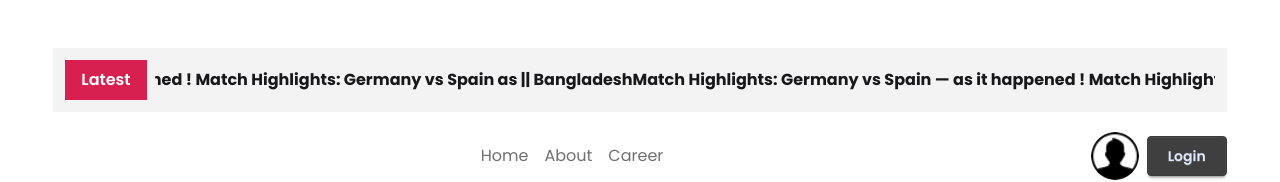
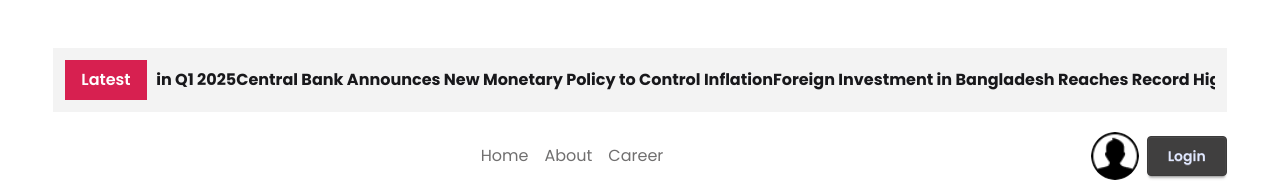
Before and after one commit to ShahadatHasan623/dragon-news-letter-project, a React (Vite) app: page /category/1 in a window 1280 px wide. Shown: the part 174-356 px from the top of the page. Built offline with nearby package versions, Linux system fonts and the light colour scheme; no server answers.

Commit message:
added google login and github login and forgote password will be done

```diff
--- a/src/Provider/AuthProvider.jsx
+++ b/src/Provider/AuthProvider.jsx
@@ -1,8 +1,10 @@
-import { createUserWithEmailAndPassword, onAuthStateChanged, signInWithEmailAndPassword, signOut, updateProfile } from 'firebase/auth';
+import { createUserWithEmailAndPassword, GithubAuthProvider, GoogleAuthProvider, onAuthStateChanged, sendPasswordResetEmail, signInWithEmailAndPassword, signInWithPopup, signOut, updateProfile } from 'firebase/auth';
 import { auth } from '../firebase/firebase.config';
 import { AuthContext } from './AuthContext';
 import { useEffect, useState } from 'react';
 
+const provider =new GoogleAuthProvider()
+const GitHubprovider = new GithubAuthProvider();
 const AuthProvider = ({children}) => {
     const [user,setUser] =useState(null)
     const [loading,setLoading]=useState(true)
@@ -22,6 +24,20 @@ const AuthProvider = ({children}) => {
     const logIn =(email,password)=>{
         setLoading(true)
         return signInWithEmailAndPassword (auth,email,password)
+    }
+
+    // google login
+    const googleLogin =()=>{
+        return signInWithPopup(auth,provider)
+    }
+    // github login
+    const githubLogin=()=>{
+        return signInWithPopup(auth, GitHubprovider)
+    }
+
+    // forgote password
+    const forgotPassword =(email)=>{
+       return sendPasswordResetEmail(auth, email)
     }
 
     // update Profile
@@ -46,6 +62,9 @@ const AuthProvider = ({children}) => {
         setUser,
         signout,
         logIn,
+        googleLogin,
+        githubLogin,
+        forgotPassword,
         updateUser,
         loading
 
--- a/src/components/Homelayout/SocialLogin.jsx
+++ b/src/components/Homelayout/SocialLogin.jsx
@@ -1,11 +1,31 @@
-import React from "react";
+import React, { use } from "react";
+import { AuthContext } from "../../Provider/AuthContext";
 
 const SocialLogin = () => {
+const {googleLogin,githubLogin}=use(AuthContext)
+  const handleGoogleLogin=()=>{
+    googleLogin()
+    .then(result=>{
+      console.log(result.user)
+    })
+    .catch(error=>{
+      console.log(error.message)
+    })
+  }
+  const handleGithubLogin =()=>{
+    githubLogin()
+    .then(result=>{
+      console.log(result.user)
+    })
+    .catch(error=>{
+      console.log(error.message)
+    })
+  }
   return (
     <div>
       <h1 className="font-bold">Login With</h1>
       <div className="mt-5 space-y-2">
-        <button className="btn  w-full bg-white text-black border-[#e5e5e5]">
+        <button onClick={handleGoogleLogin} className="btn  w-full bg-white text-black border-[#e5e5e5]">
           <svg
             aria-label="Google logo"
             width="20"
@@ -35,7 +55,7 @@ const SocialLogin = () => {
           </svg>
           Login with Google
         </button>
-        <button className="btn w-full bg-black text-white border-black">
+        <button onClick={handleGithubLogin} className="btn w-full bg-black text-white border-black">
           <svg
             aria-label="GitHub logo"
             width="20"
--- a/src/components/NewsLatest.jsx
+++ b/src/components/NewsLatest.jsx
@@ -1,7 +1,12 @@
-import React from "react";
+import React, { use } from "react";
 import Marquee from "react-fast-marquee";
 
+const newsLatest=fetch("/news.json")
+.then(res=>res.json())
+
 const NewsLatest = () => {
+  const data =use(newsLatest)
+
   return (
     <div>
       <div className="flex items-center gap-2 bg-base-200 p-3">
@@ -9,39 +14,9 @@ const NewsLatest = () => {
           Latest
         </p>
         <Marquee className="flex gap-5 items-center" pauseOnHover={true} speed={60}>
-          <p className="font-bold">
-            Match Highlights: Germany vs Spain — as it happened ! Match
-            Highlights: Germany vs Spain as || Bangladesh
-          </p>
-          <p className="font-bold">
-            Match Highlights: Germany vs Spain — as it happened ! Match
-            Highlights: Germany vs Spain as || Bangladesh
-          </p>
-          <p className="font-bold">
-            Match Highlights: Germany vs Spain — as it happened ! Match
-            Highlights: Germany vs Spain as || Bangladesh
-          </p>
-          <p className="font-bold">
-            Match Highlights: Germany vs Spain — as it happened ! Match
-            Highlights: Germany vs Spain as || Bangladesh
-          </p>
-          <p className="font-bold">
-            Match Highlights: Germany vs Spain — as it happened ! Match
-            Highlights: Germany vs Spain as || Bangladesh
-          </p>
-          <p className="font-bold">
-            Match Highlights: Germany vs Spain — as it happened ! Match
-            Highlights: Germany vs Spain as || Bangladesh
-          </p>
-          <p className="font-bold">
-            Match Highlights: Germany vs Spain — as it happened ! Match
-            Highlights: Germany vs Spain as || Bangladesh
-          </p>
-          <p className="font-bold">
-            Match Highlights: Germany vs Spain — as it happened ! Match
-            Highlights: Germany vs Spain as || Bangladesh
-          </p>
-
+         {
+          data.map(signleNews=><p className="flex items-center gap-3 font-bold">{signleNews.title}</p>)
+         }
         </Marquee>
       </div>
     </div>
--- a/src/pages/Login.jsx
+++ b/src/pages/Login.jsx
@@ -1,18 +1,23 @@
-import React, { use, useState } from "react";
+import React, { use, useRef, useState } from "react";
 import { Link, useLocation, useNavigate } from "react-router";
 import { AuthContext } from "../Provider/AuthContext";
+import { FaEye, FaEyeSlash } from "react-icons/fa";
 
 const Login = () => {
-  const { logIn } = use(AuthContext);
+  const { logIn, forgotPassword } = use(AuthContext);
   const location = useLocation();
   const navigate = useNavigate();
+  const emailRef = useRef();
+  const [showPassword,setShowPassword]=useState(false)
+  console.log(emailRef);
   // console.log(location)
   const [error, setError] = useState("");
+
   const handleLogin = (e) => {
     e.preventDefault();
     const email = e.target.email.value;
     const password = e.target.password.value;
-    setError('')
+    setError("");
     logIn(email, password)
       .then((Result) => {
         const result = Result.user;
@@ -20,8 +25,20 @@ const Login = () => {
         navigate(`${location.state ? location.state : "/"}`);
       })
       .catch((error) => {
-        const errorMessage =error.message;
-        setError(errorMessage)
+        const errorMessage = error.message;
+        setError(errorMessage);
+      });
+  };
+
+  const handleForgotPassword = () => {
+    const email = emailRef?.current?.value;
+
+    forgotPassword(email)
+      .then(() => {
+        alert("A password reset email sent.please check your email");
+      })
+      .catch(() => {
+        console.log(error);
       });
   };
 
@@ -35,26 +52,33 @@ const Login = () => {
             <input
               type="email"
               name="email"
+              ref={emailRef}
               className="input"
               placeholder="Email"
               required
             />
+            <div className="relative">
             <label className="label font-bold">Password</label>
             <input
-              type="password"
+              type={showPassword ? 'text':'password'}
               name="password"
               className="input"
               placeholder="Password"
               required
             />
-            <div>
+            <button onClick={()=>setShowPassword(!showPassword)} className=" btn absolute top-4.5 right-4">
+              {
+                showPassword ? <FaEye></FaEye>:<FaEyeSlash />
+              }
+            </button>
+            </div>
+            <div onClick={handleForgotPassword}>
               <a className="link link-hover font-bold">Forgot password?</a>
             </div>
             {error && <p className="text-red-500">{error}</p>}
             <button type="submit" className="btn btn-neutral mt-4">
               Login
             </button>
-
           </form>
           <p className="font-bold text-center ">
             Don't Have An Account ?{" "}
```
